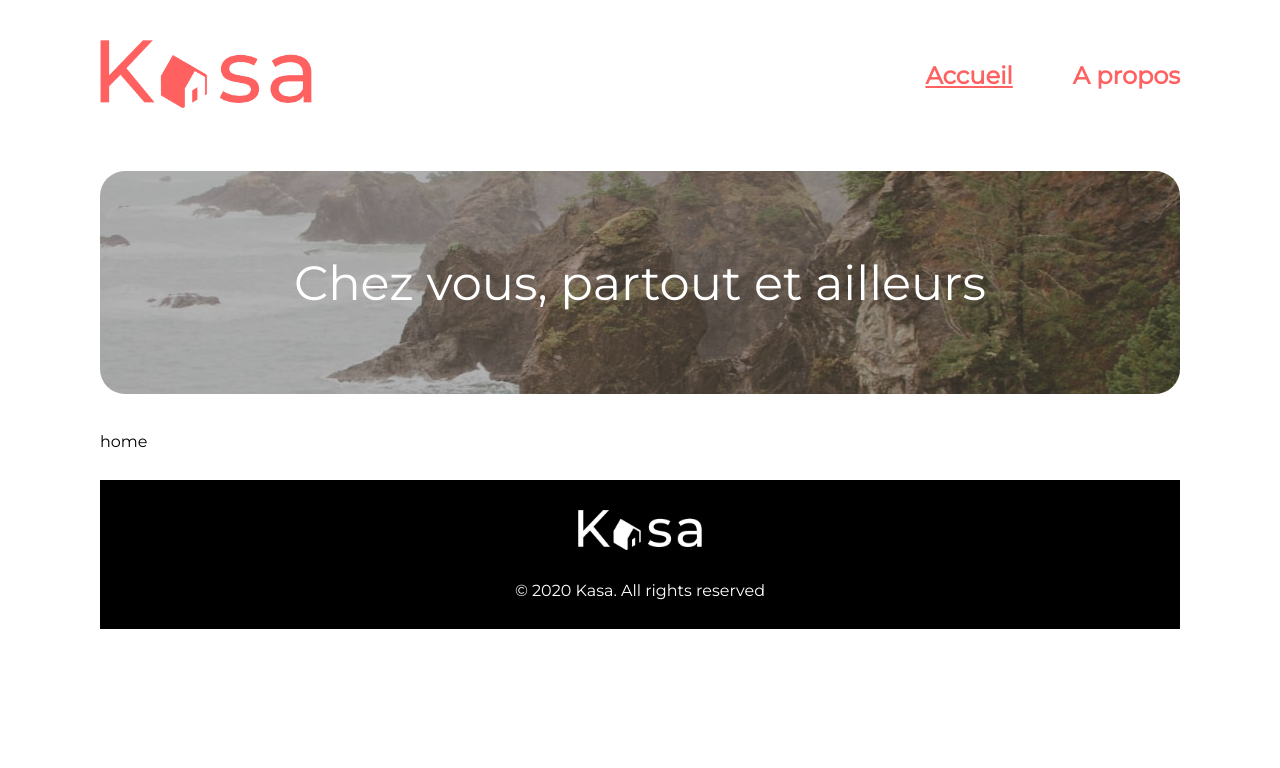
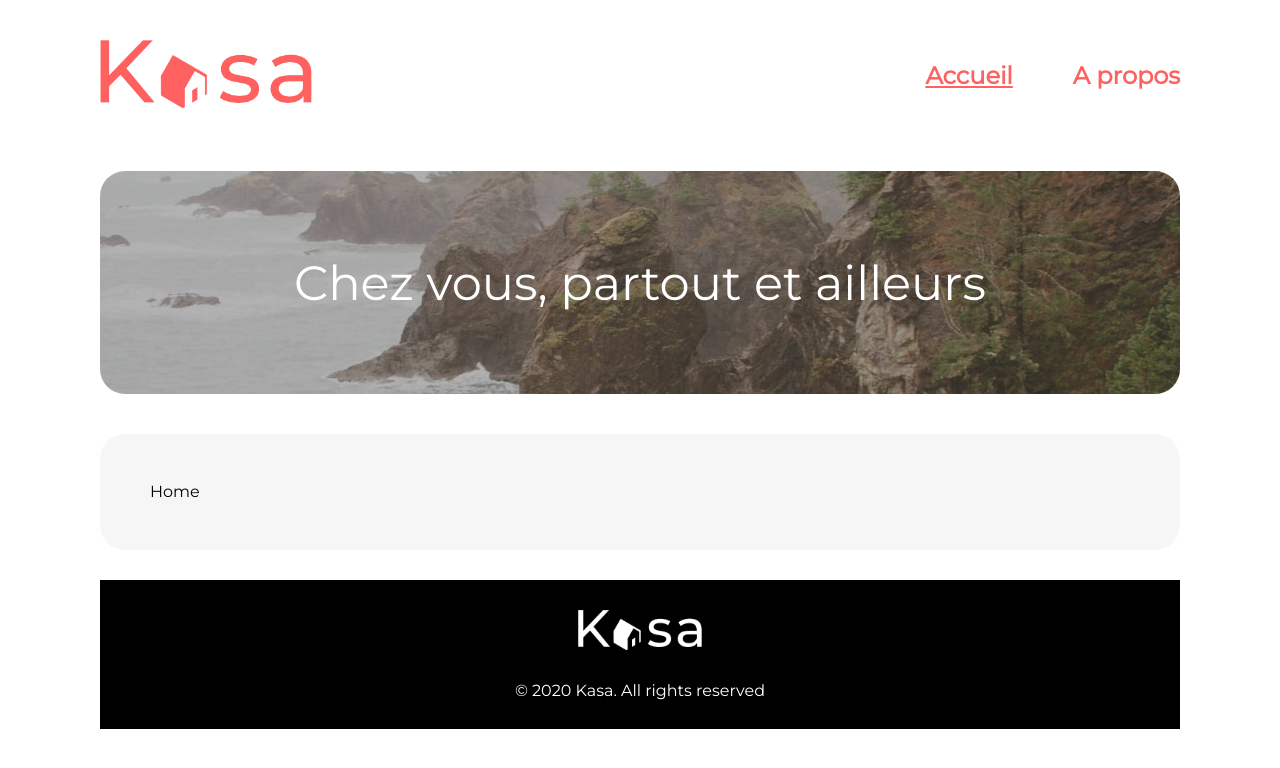
Before and after one commit to PIARDSylvian/OC-P11-Kasa, a React (Vite) app: page / in a window 1280 px wide. Shown: the top 768 px of the page. Built offline with nearby package versions, Linux system fonts and the light colour scheme.

Commit message:
logement wrapper

```diff
--- a/src/pages/Home/index.tsx
+++ b/src/pages/Home/index.tsx
@@ -6,7 +6,9 @@ function Home() {
       <header className={style.header}>
         <h1>Chez vous, partout et ailleurs</h1>
       </header>
-      <p>home</p>
+      <div className={style.logements_wrapper}>
+        <p>Home</p>
+      </div>
     </section>
   )
 }
--- a/src/pages/Home/style.module.scss
+++ b/src/pages/Home/style.module.scss
@@ -43,3 +43,15 @@
     }
   }
 }
+
+.logements_wrapper {
+  border-radius: map-get($radius, header);
+  background-color: map-get($background-color, primary);
+  padding: calc(map-get($radius, header) * 2);
+
+  @include mobile {
+    padding: 0;
+    background-color: unset;
+    border-radius: map-get($radius, secondary);
+  }
+}
--- a/src/saas/utils/_variables.scss
+++ b/src/saas/utils/_variables.scss
@@ -15,7 +15,7 @@ $font-size: (
 );
 
 $background-color: (
-  primary: #f7f7f7,
+  primary: #f6f6f6,
   secondary: #c4c4c4,
   ternary: black,
 );
```
